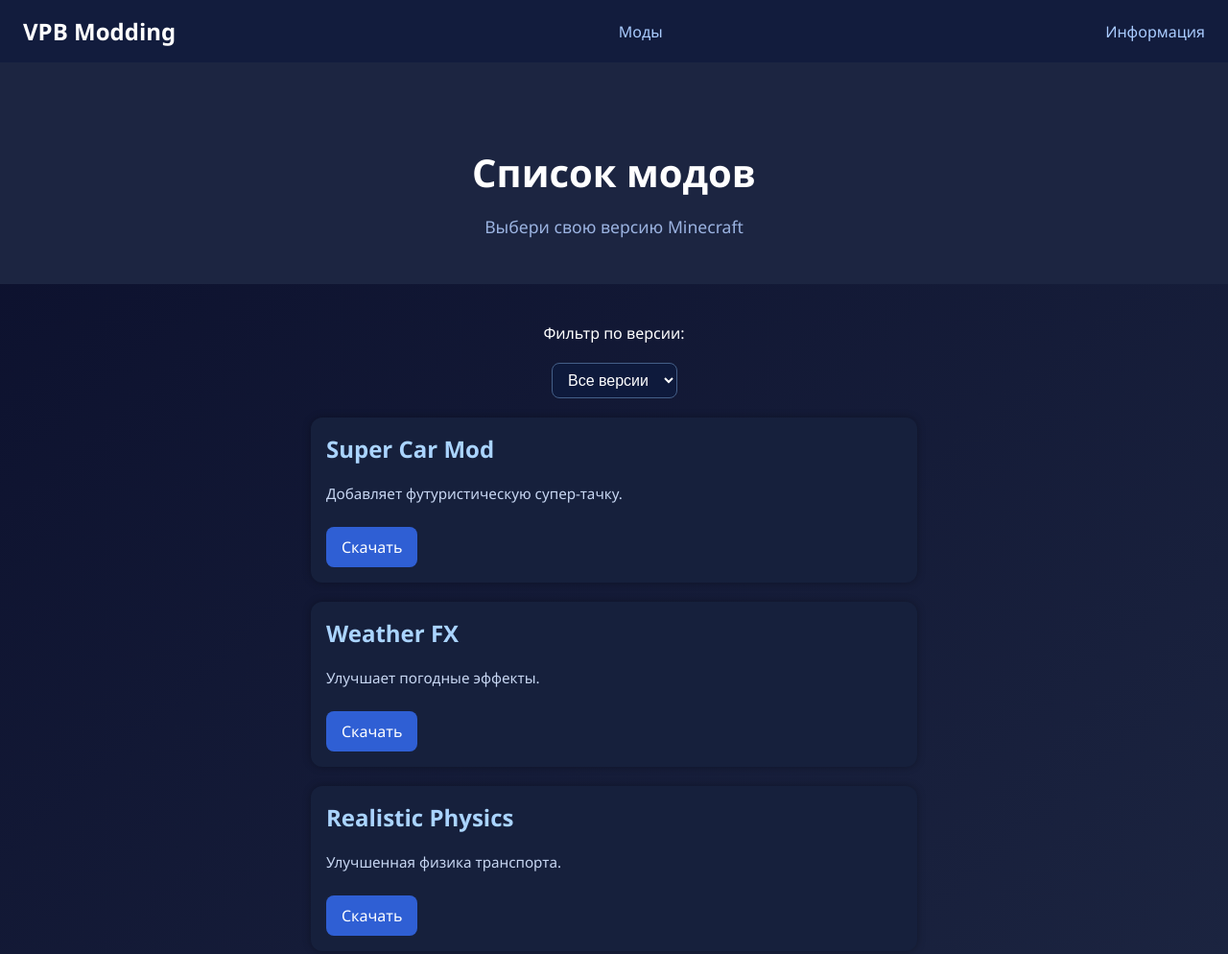
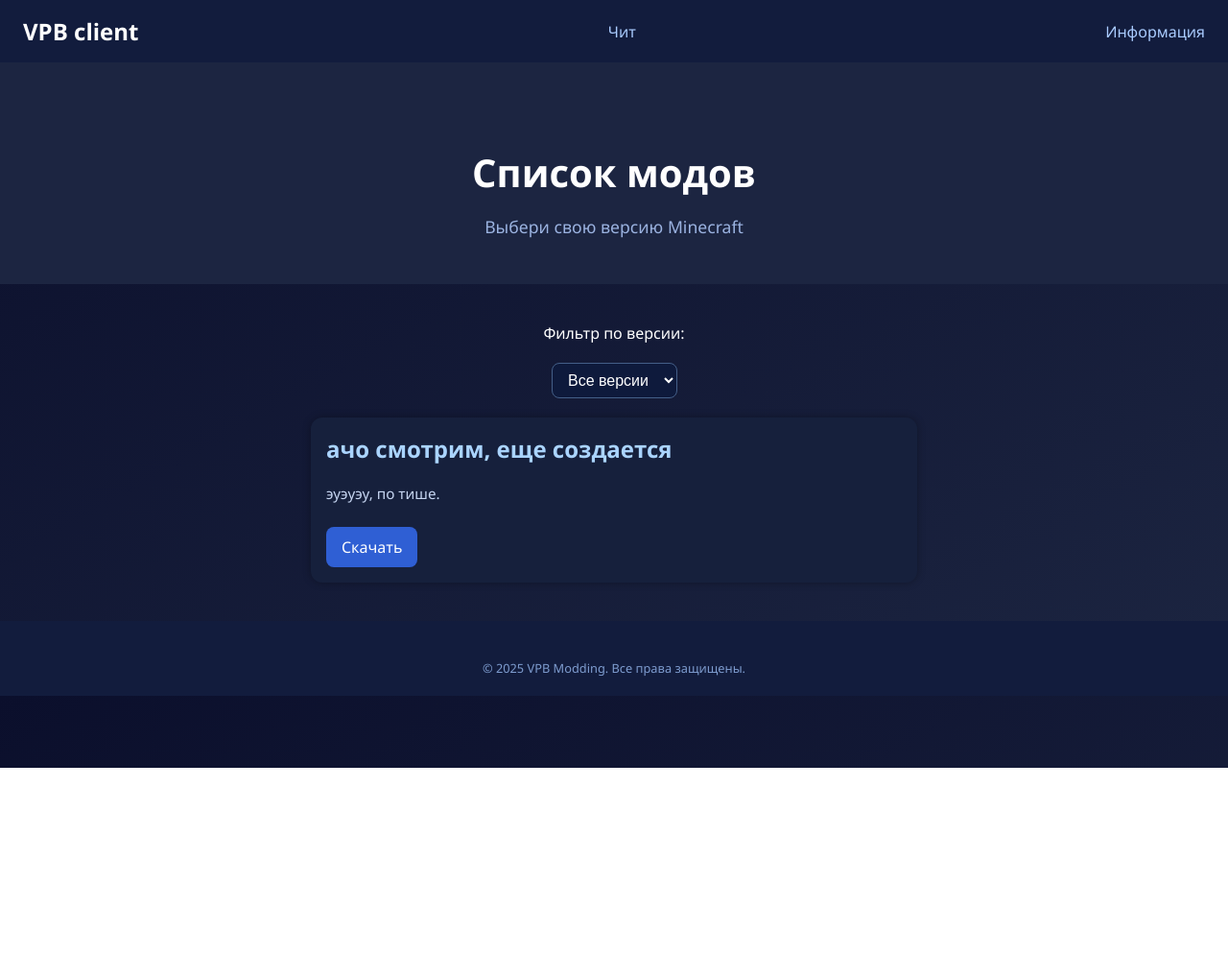
Before and after one commit to g3tdown/vpb-modding, a plain HTML site: page mods.html in a window 1280 px wide. Shown: the top 994 px of the page at 96% size. After the commit the page ends 800 px from the top, so only its background shows below. Drawn offline with Linux system fonts and the light colour scheme.

Commit message:
Update mods.html

```diff
--- a/mods.html
+++ b/mods.html
@@ -20,8 +20,8 @@
 <body>
   <nav>
     <div class="navbar">
-      <span class="logo">VPB Modding</span>
-      <a href="mods.html">Моды</a>
+      <span class="logo">VPB client</span>
+      <a href="mods.html">Чит</a>
       <a href="info.html">Информация</a>
     </div>
   </nav>
@@ -44,23 +44,12 @@
       <option value="1.21">1.21</option>
     </select>
 
-    <div class="mod-card" data-versions="1.16,1.20">
-      <h2>Super Car Mod</h2>
-      <p>Добавляет футуристическую супер-тачку.</p>
+    <div class="mod-card" data-versions="1.16">
+      <h2>ачо смотрим, еще создается</h2>
+      <p>эуэуэу, по тише.</p>
       <a href="#">Скачать</a>
     </div>
 
-    <div class="mod-card" data-versions="1.18,1.19">
-      <h2>Weather FX</h2>
-      <p>Улучшает погодные эффекты.</p>
-      <a href="#">Скачать</a>
-    </div>
-
-    <div class="mod-card" data-versions="1.12.2,1.16,1.17">
-      <h2>Realistic Physics</h2>
-      <p>Улучшенная физика транспорта.</p>
-      <a href="#">Скачать</a>
-    </div>
   </main>
 
   <footer>
```
